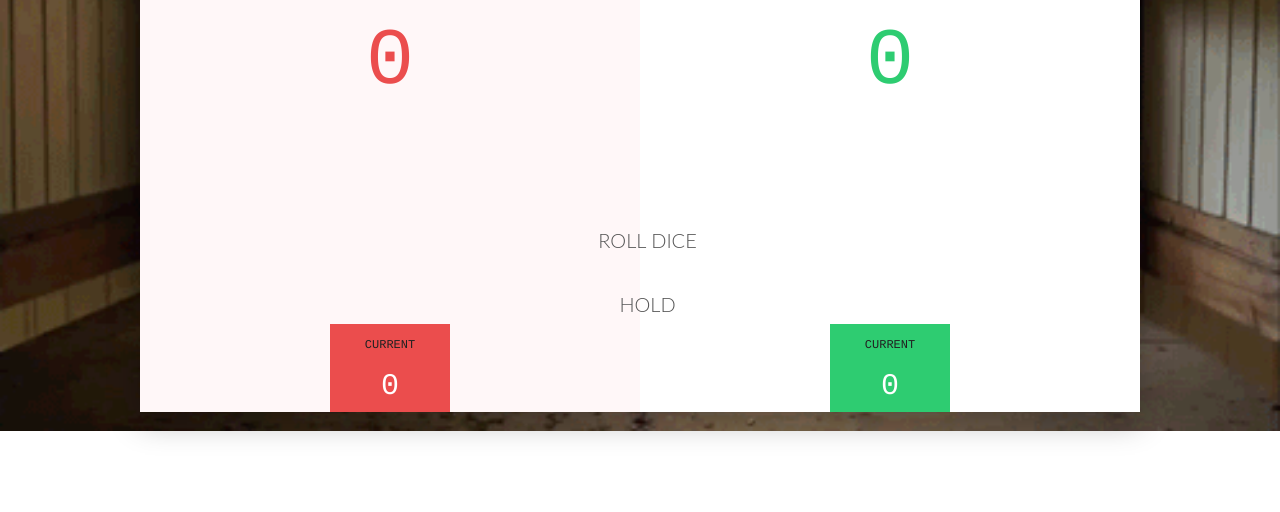
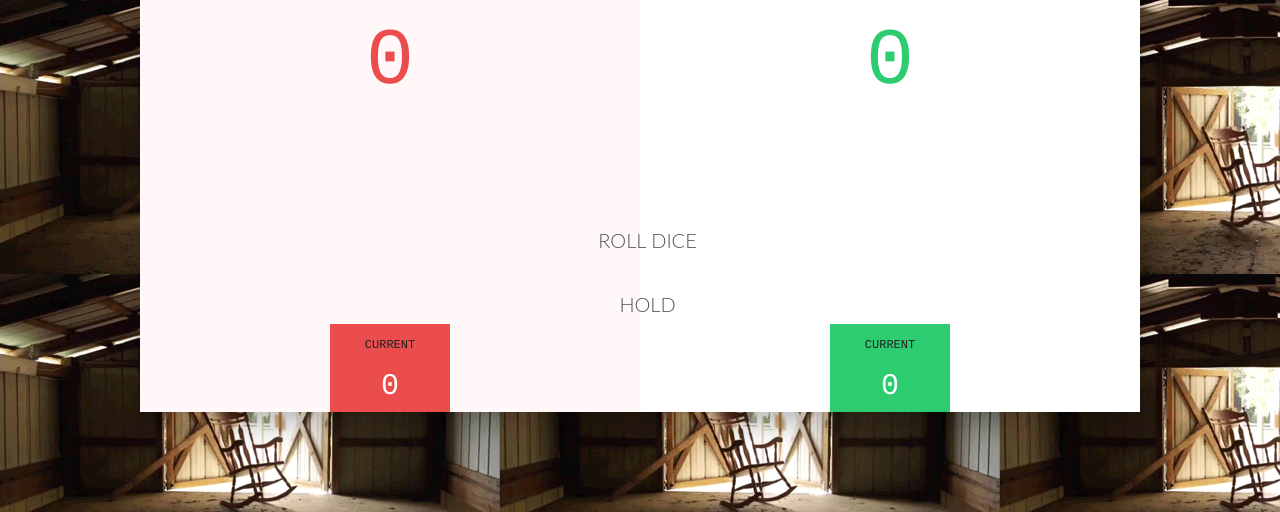
Before and after one commit to stewilondanga/piggy-dice, a plain HTML site: page index.html in a window 1280 px wide. Shown: the part 288-800 px from the top of the page. Drawn offline with nearby package versions, Linux system fonts and the light colour scheme.

Commit message:
add css/styles.css

```diff
--- a/css/styles.css
+++ b/css/styles.css
@@ -23,8 +23,6 @@ body {
     text-align: center;
     font-family: courier;
     background-image:url("../assets/image.gif");
-    background-repeat: no-repeat;
-    background-size: 100%;
     font-weight: 300;
     position: relative;
     height: 100vh;
```
